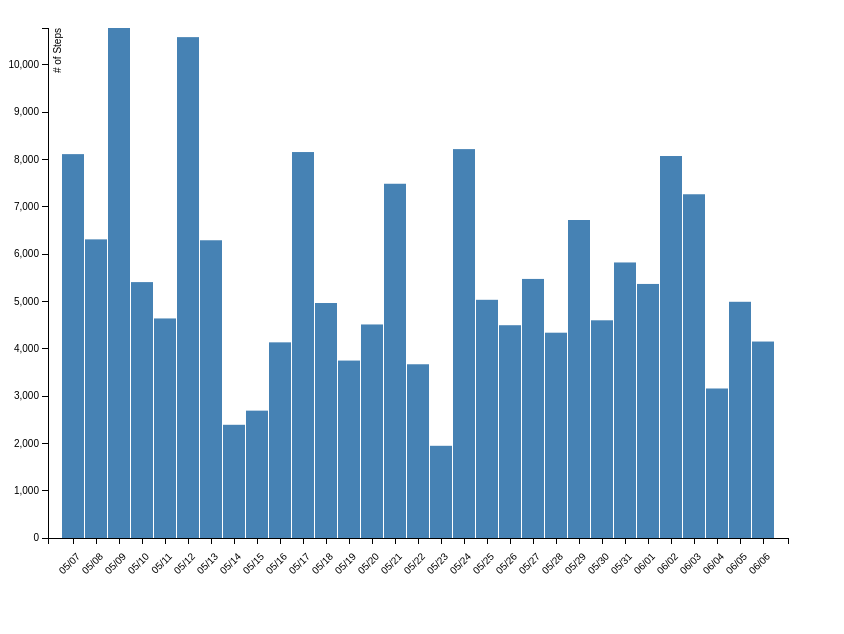
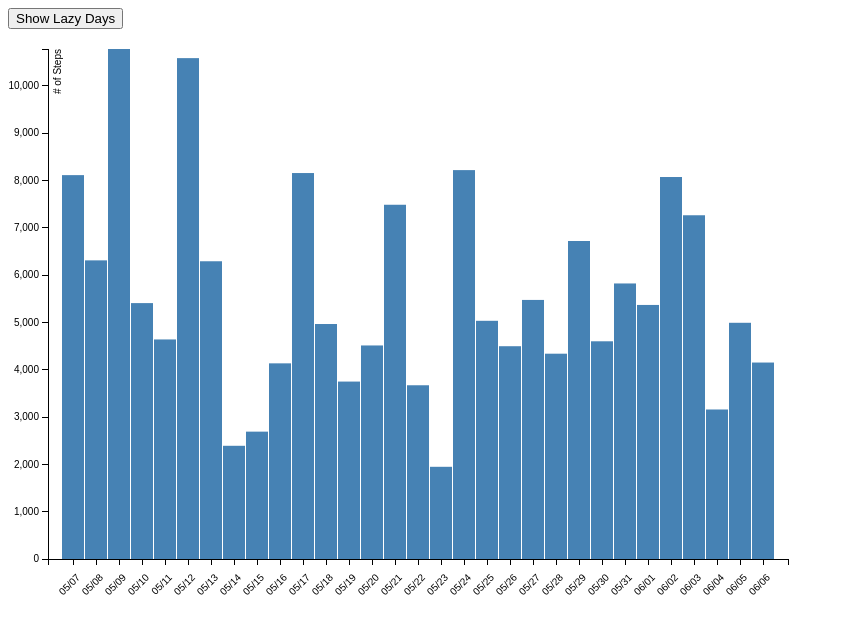
Before and after one commit to saapad86/W209_Ex, a plain HTML site: page index.html in a window 1280 px wide. Shown: the whole page, without its empty margins (0-844 px from the left). Drawn offline with nearby package versions, Linux system fonts and the light colour scheme; files whose address does not match are found by name.

Commit message:
added interactivity

```diff
--- a/bar.js
+++ b/bar.js
@@ -63,6 +63,71 @@ d3.csv("bar-data.csv", function(error, data) {
       .attr("x", function(d) { return x(d.date); })
       .attr("width", x.rangeBand())
       .attr("y", function(d) { return y(d.value); })
-      .attr("height", function(d) { return height - y(d.value); });
+      .attr("height", function(d) { return height - y(d.value); })
+      .append("svg:title")
+      .text(function(d) { return d.value + "  steps taken on " + d.date; });
 
 });
+
+var toggleColor = (function(){
+   var currentColor = "steelblue";
+
+    return function(){
+        currentColor = currentColor == "steelblue" ? "orange" : "steelblue";
+        d3.select(this).style("fill", currentColor);
+    }
+})();
+
+var highlightData = (function() {
+  d3.select("svg").remove();
+
+  var svg = d3.select("body").append("svg")
+      .attr("width", width + margin.left + margin.right)
+      .attr("height", height + margin.top + margin.bottom)
+    .append("g")
+      .attr("transform",
+            "translate(" + margin.left + "," + margin.top + ")");
+  d3.csv("bar-data.csv", function(error, data) {
+
+      data.forEach(function(d) {
+          d.date = parseDate(d.date);
+          d.value = +d.value;
+      });
+
+    x.domain(data.map(function(d) { return d.date; }));
+    y.domain([0, d3.max(data, function(d) { return d.value; })]);
+
+    svg.append("g")
+        .attr("class", "x axis")
+        .attr("transform", "translate(0," + height + ")")
+        .call(xAxis)
+      .selectAll("text")
+        .style("text-anchor", "end")
+        .attr("dx", "-.8em")
+        .attr("dy", "1em")
+        .attr("transform", "rotate(-45)" );
+
+    svg.append("g")
+        .attr("class", "y axis")
+        .call(yAxis)
+      .append("text")
+        .attr("transform", "rotate(-90)")
+        .attr("y", 6)
+        .attr("dy", ".71em")
+        .style("text-anchor", "end")
+        .text("# of Steps");
+
+    svg.selectAll("bar")
+        .data(data)
+      .enter().append("rect")
+        .style("fill", "steelblue")
+        .attr("x", function(d) { return x(d.date); })
+        .attr("width", x.rangeBand())
+        .attr("y", function(d) { return y(d.value); })
+        .attr("height", function(d) { return height - y(d.value); })
+        .on("click",toggleColor)
+      .filter(function(d) { return d.value < 4000 })
+        .style("fill","orange");
+
+  });
+})
--- a/index.html
+++ b/index.html
@@ -19,8 +19,13 @@
 </head>
 
 <body>
+<div id="option">
+    <input name="highlightButton"
+           type="button"
+           value="Show Lazy Days"
+           onclick="highlightData()" />
+</div>
 
 <script src="http://d3js.org/d3.v3.min.js"></script>
-<script type="text/javascript" src="file:///C:/Users/spadela/Documents/W209_Ex3/bar.js"></script>
-
+<script type="text/javascript" src="bar.js"></script>
 </body>
```
